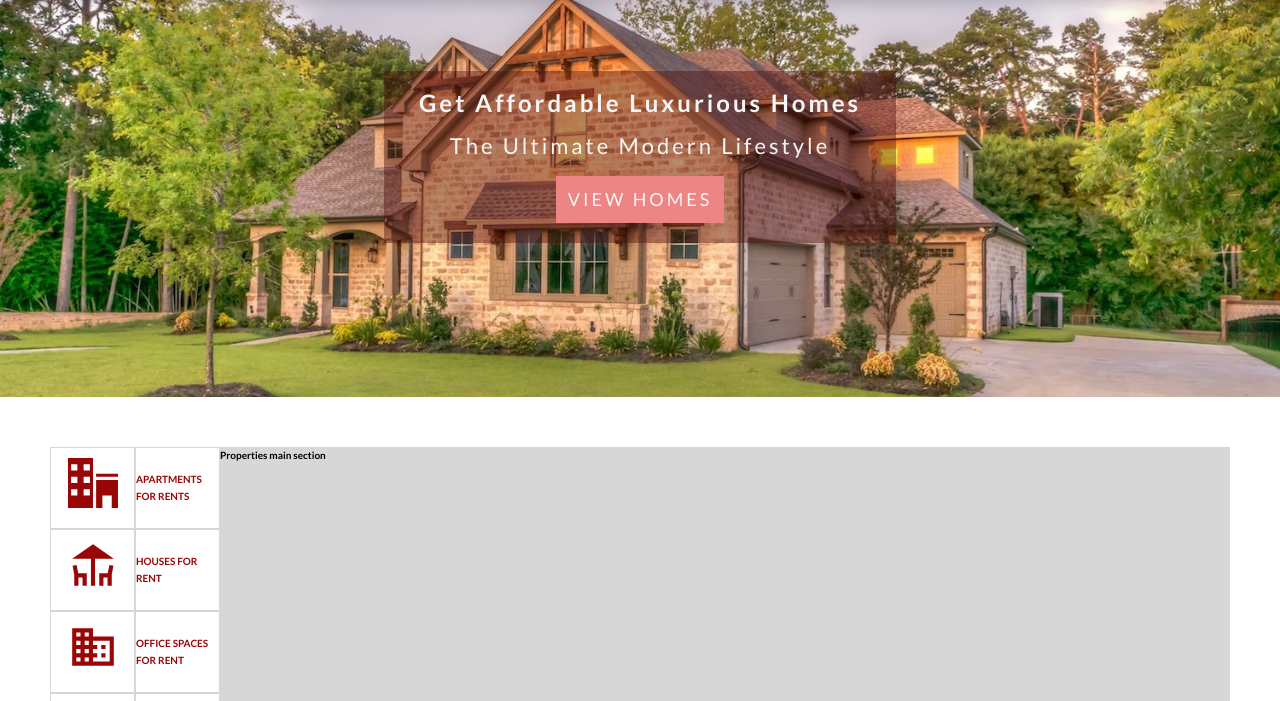
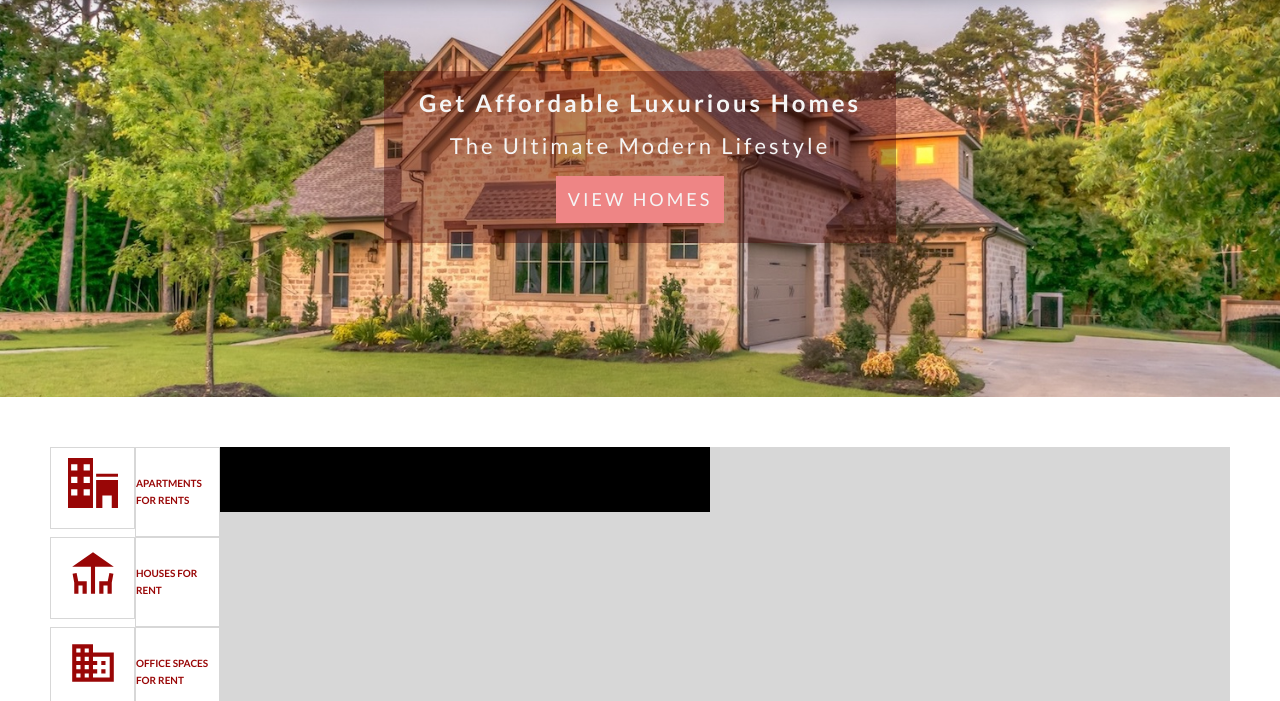
Before and after one commit to francis-mwas/RealtorAppTemplates, a website: page properties.html in a window 1280 px wide. Shown: the part 83-784 px from the top of the page. Drawn offline with Linux system fonts and the light colour scheme.

Commit message:
Started working on properties main section

```diff
--- a/properties.html
+++ b/properties.html
@@ -111,7 +111,15 @@
                 </div>
             </aside>
             <div class="properties-section__main-section">
-                <h4>Properties main section</h4>
+                <div class="properties-section__card-content">
+                    <!-- <img src="./img/apart-5.jpg" class="properties-section__card-content--img" /> -->
+                    <div class="properties-section__card-content--body">
+                        <h4 class="card-content__title">Greenfields-Kangundo Road</h4>
+                        <h5>Price: Ksh 560000</h5>
+                        <h4>Location: Mirema area roysambu</h4>
+                        <p>Lorem ipsum dolor sit amet consectetur adipisicing elit. Similique molestias maxime ipsum eveniet placeat.</p>
+                    </div>
+                </div>
             </div>
         </section>
         <footer class="footer">
--- a/sass/_properties-section.scss
+++ b/sass/_properties-section.scss
@@ -68,4 +68,11 @@
         grid-template-rows: repeat(6, 1fr);
         grid-gap: 3rem;
     }
+
+    &__card-content {
+        background-color: black;
+
+
+        &--img {}
+    }
 }
```
Also changed, not shown: css/style.css.
